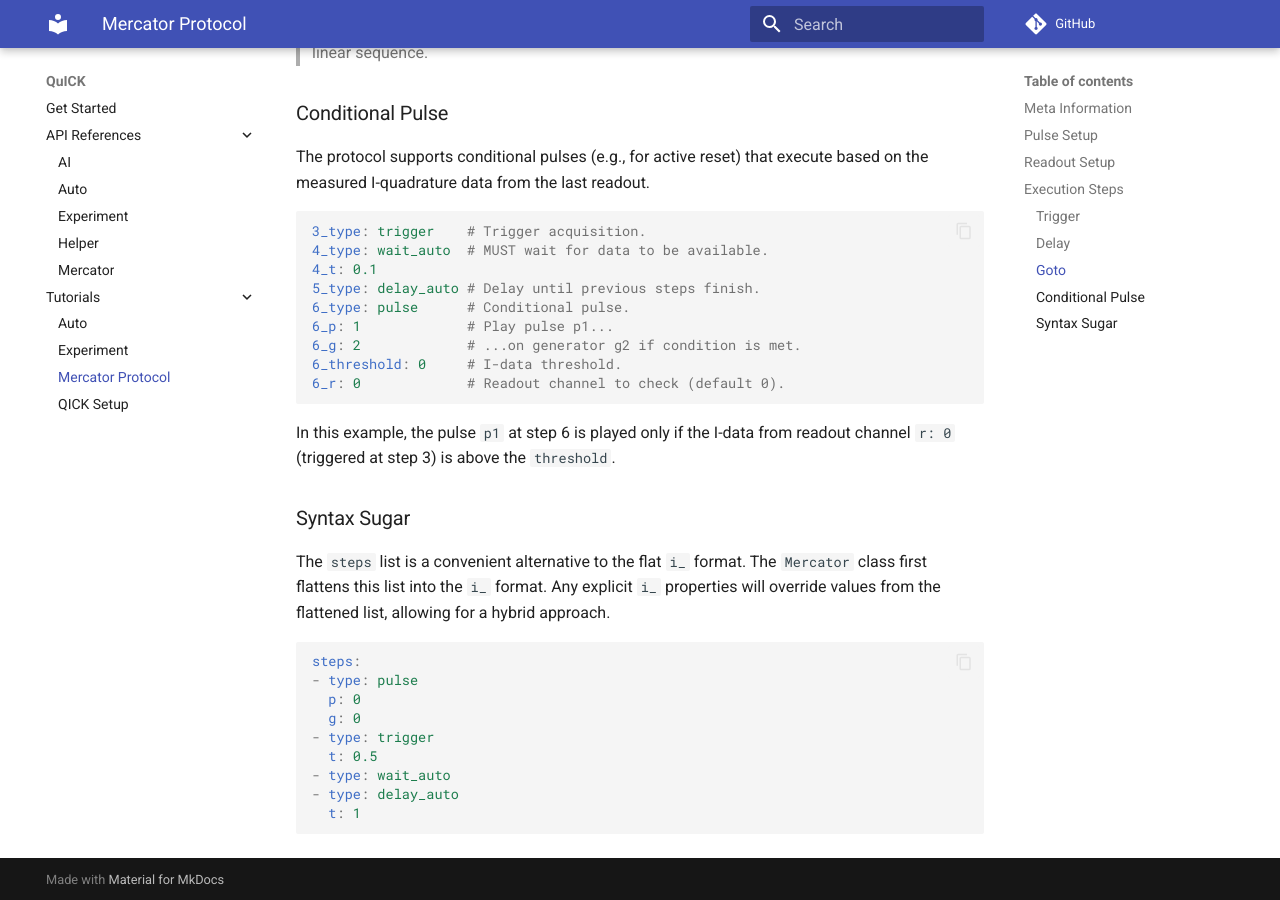
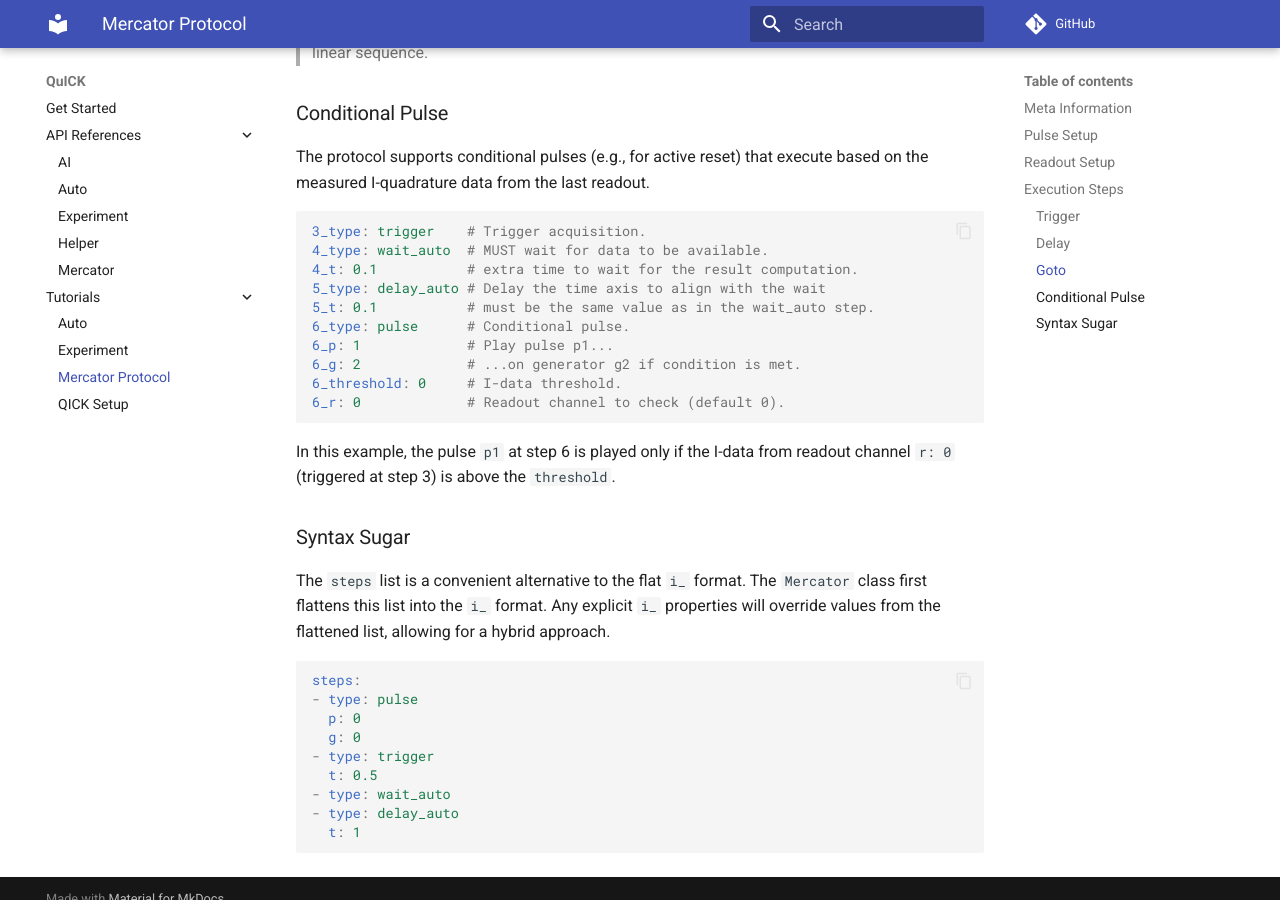
Before and after one commit to clelandlab/quick, an MkDocs documentation site: the page built from docs/Tutorials/mercator.md, in a window 1280 px wide and 900 px high, scrolled down 4277 px. Built offline with MkDocs 1.6.1 and Material for MkDocs 9.7.7, drawn with Linux system fonts in a browser that asks for light colours; comment, search, counter and statistics services are not loaded.

Commit message:
Update doc for active reset

````diff
--- a/docs/Tutorials/mercator.md
+++ b/docs/Tutorials/mercator.md
@@ -179,8 +179,9 @@
 ```yaml
 3_type: trigger    # Trigger acquisition.
 4_type: wait_auto  # MUST wait for data to be available.
-4_t: 0.1
-5_type: delay_auto # Delay until previous steps finish.
+4_t: 0.1           # extra time to wait for the result computation.
+5_type: delay_auto # Delay the time axis to align with the wait
+5_t: 0.1           # must be the same value as in the wait_auto step.
 6_type: pulse      # Conditional pulse.
 6_p: 1             # Play pulse p1...
 6_g: 2             # ...on generator g2 if condition is met.
````
Also changed, not shown: 2 other files.
